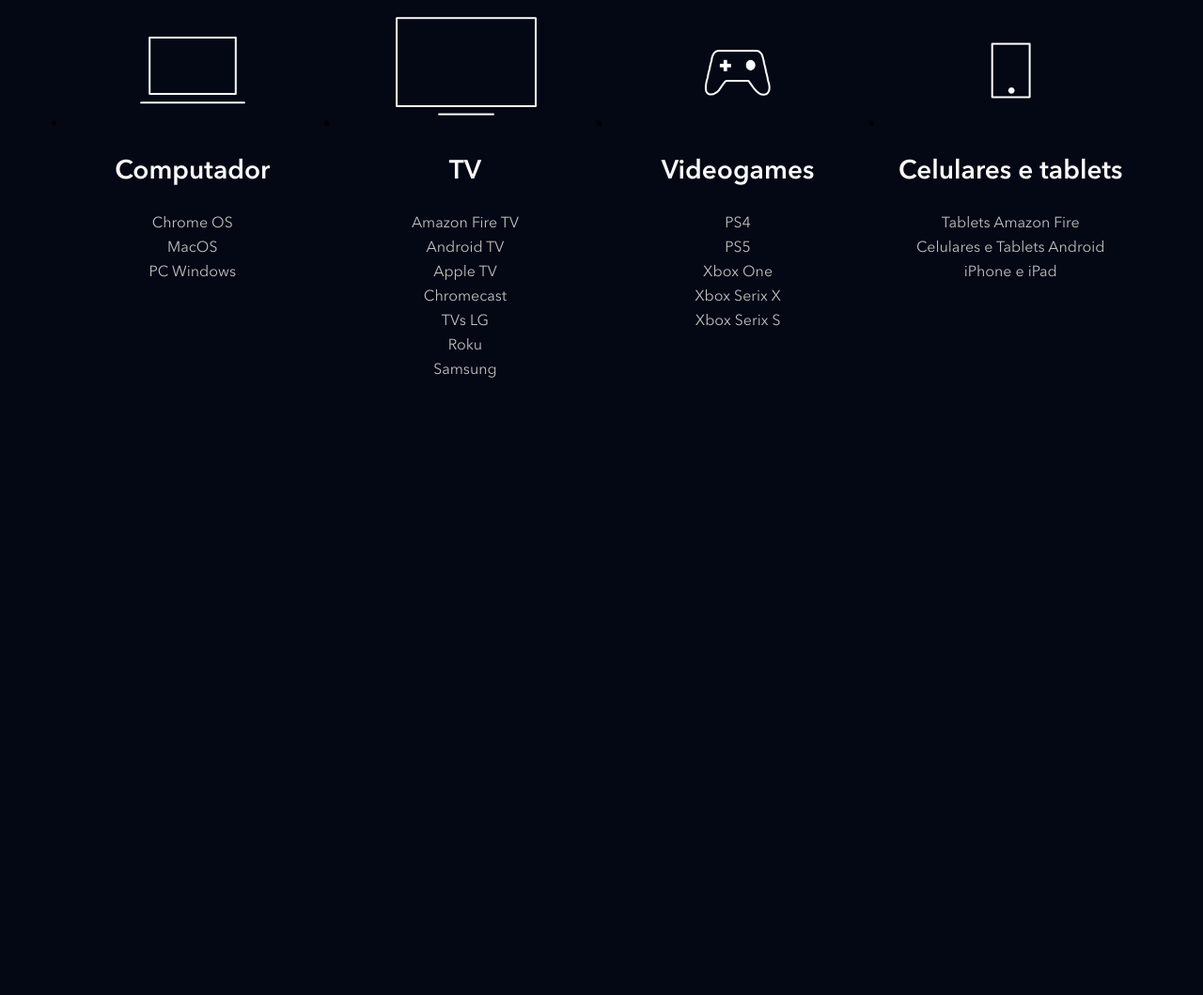
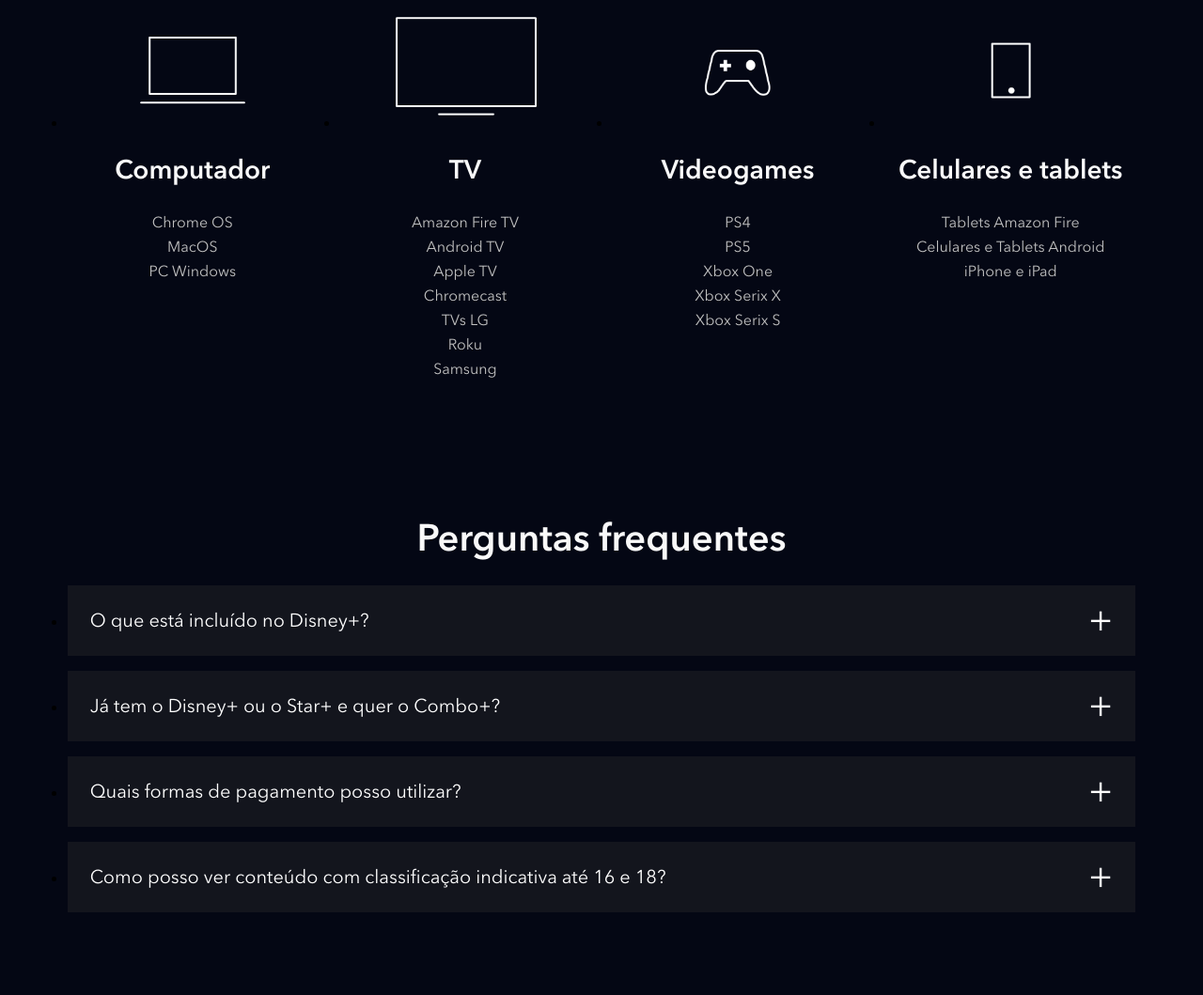
Before and after one commit to Gonteejo/clone_disneyplus, a website: page index.html in a window 1280 px wide. Shown: the part 3913-4972 px from the top of the page at 94% size. Before the commit the page ends 4390 px from the top, so only its background shows below. Drawn offline with nearby package versions, Linux system fonts and the light colour scheme; files that its build step writes are made by us from their sources; files whose address does not match are found by name.

Commit message:
Adiciona seção de perguntas frequentes com estilos e funcionalidades correspondentes

```diff
--- a/index.html
+++ b/index.html
@@ -215,6 +215,99 @@
             </li>
         </ul>
     </section>
+    <section class="faq">
+        <h2 class="title">
+            Perguntas frequentes
+        </h2>
+        <ul class="faq__questions">
+            <li class="faq__questions__item">
+                <div class="faq__questions__item__question" data-faq-question>
+                    O que está incluído no Disney+?
+                </div>
+                <div class="faq__questions__item__answer text--big">
+                    <p>O Disney+ oferece:</p>
+                    <ul>
+                        <li>
+                            <p>Experiência de entretenimento exclusiva.</p>
+                        </li>
+                        <li>
+                            <p>As melhores histórias da Disney, Pixar, Marvel, Star Wars e National Geographic, tudo em
+                                um só lugar.</p>
+                        </li>
+                        <li>
+                            <p>Downloads ilimitados em até 10 dispositivos compatíveis.</p>
+                        </li>
+                        <li>
+                            <p>Mais de 300 títulos em 4K UHD e HDR.</p>
+                        </li>
+                        <li>
+                            <p>A possibilidade de assistir em até 4 dispositivos compatíveis simultaneamente sem custo
+                                adicional.</p>
+                        </li>
+                        <li>
+                            <p>IMAX Enhanced: disponível para alguns títulos da Marvel em dispositivos compatíveis com o
+                                Disney+.</p>
+                        </li>
+                    </ul>
+                </div>
+            </li>
+            <li class="faq__questions__item">
+                <div class="faq__questions__item__question" data-faq-question>
+                    Já tem o Disney+ ou o Star+ e quer o Combo+?
+                </div>
+                <div class="faq__questions__item__answer text--big">
+                    <p>Ao assinar o Combo+:</p>
+                    <ul>
+                        <li>
+                            <p>O valor da sua assinatura existente será descontado do preço do
+                                Combo+.</p>
+                        </li>
+                        <li>
+                            <p>Se você assina o plano mensal, o valor que você paga mensalmente
+                                será descontado do preço do Combo+.</p>
+                        </li>
+                        <li>
+                            <p>Se você tem uma assinatura anual do Disney+ cobrada diretamente pelo
+                                Disney+, não é possível mudar para o Combo+ no momento. Entre em contato com o
+                                <a href="#">suporte do Disney+</a> para conhecer suas opções.
+                            </p>
+                        </li>
+                        <li>
+                            <p>Você vai receber um e-mail com os valores detalhados assim que
+                                finalizar o pagamento.</p>
+                        </li>
+                        <li>
+                            <p>Lembre-se: você pode cancelar a assinatura quando quiser.</p>
+                        </li>
+                    </ul>
+                    <p>No momento, apenas a assinatura mensal do Combo+ está disponível.</p>
+                </div>
+            </li>
+            <li class="faq__questions__item">
+                <div class="faq__questions__item__question" data-faq-question>
+                    Quais formas de pagamento posso utilizar?
+                </div>
+                <div class="faq__questions__item__answer text--big">
+                    <p>Você pode utilizar: cartão de débito, cartão de crédito, PayPal, Mercado Pago, e também empresas
+                        parceiras como Google Play Store, App Store da Apple; Mercado Livre e provedores locais de TV,
+                        telefonia e internet.</p>
+                </div>
+            </li>
+            <li class="faq__questions__item">
+                <div class="faq__questions__item__question" data-faq-question>
+                    Como posso ver conteúdo com classificação indicativa até 16 e 18?
+                </div>
+                <div class="faq__questions__item__answer text--big">
+                    <p>Para poder acessar o catálogo completo que inclui conteúdo com classificação indicativa até 16 e
+                        18, todos os usuários do Disney+ na América Latina devem atualizar as configurações de controle
+                        parental do perfil. É possível restringir o conteúdo de cada perfil e também adicionar um PIN de
+                        bloqueio. Os usuários que preferirem manter a configuração atual vão continuar aproveitando o
+                        Disney+ com a classificação indicativa até 14, podendo alterá-la a qualquer momento em "Editar
+                        Perfis".</p>
+                </div>
+            </li>
+        </ul>
+    </section>
     <script src="./src/main.js"></script>
 </body>
 
--- a/src/main.js
+++ b/src/main.js
@@ -1,6 +1,7 @@
 document.addEventListener('DOMContentLoaded', function(){
     const buttons = document.querySelectorAll('[data-tab-button]');
     const tabsContainer = document.querySelectorAll('[data-tab-id]');
+    const questions = document.querySelectorAll('[data-faq-question]');
 
     for (let i = 0; i < buttons.length; i++) {
         buttons[i].addEventListener('click', function(botao){
@@ -12,7 +13,19 @@
             botao.target.classList.add('shows__tabs__button--is-active')
         })
     }
+
+    for (let i = 0; i <questions.length; i++) {
+        questions[i].addEventListener('click', abreOuFechaResposta);
+    }
 })
+
+function abreOuFechaResposta(elemento) {
+    const classe = 'faq__questions__item--is-open';
+    console.log(elemento);
+    const elementoPai = elemento.target.parentNode;
+
+    elementoPai.classList.toggle(classe);
+}
 
 function removeBotaoAtivo() {
     const buttons = document.querySelectorAll('[data-tab-button]');
--- /dev/null
+++ b/src/styles/_faq.scss
@@ -0,0 +1,78 @@
+.faq {
+    padding: 5.6vw;
+
+    h2 {
+        text-align: center;
+        margin-bottom: 24px;
+    }
+
+    &__questions {
+        &__item {
+            background-color: #13151d;
+            margin-bottom: 16px;
+
+            &__question {
+                color: #FFF;
+                font-size: 20px;
+                padding: 24px;
+                display: block;
+                cursor: pointer;
+                position: relative;
+
+                &::after {
+                    content: '+';
+                    position: absolute;
+                    top: 0;
+                    right: 24px;
+                    height: 100%;
+                    display: flex;
+                    align-items: center;
+                    font-size: 40px;
+                }
+            }
+
+            &__answer {
+                height: 0;
+                overflow: hidden;
+                padding: 0 24px;
+                transition: height, 0.5s ease;
+
+                ul {
+                    padding: 0 40px;
+
+                    li {
+                        margin-bottom: 0;
+                        margin-top: 16px;
+                        list-style-type: disc;
+
+                        a {
+                            border: none;
+                            color: #f9f9f9;
+                            cursor: pointer;
+                            padding: 0;
+                            text-align: inherit;
+                        }
+
+                        &:last-of-type {
+                            margin-bottom: 16px;
+                        }
+                    }
+                }
+            }
+
+            &--is-open {
+                .faq__questions__item__question {
+                    &::after {
+                        content: "–";
+                    }
+                }
+
+                .faq__questions__item__answer {
+                    height: auto;
+                    padding-bottom: 24px;
+                    transition: height, 0.5s ease;
+                }
+            }
+        }
+    }
+}
--- a/src/styles/main.scss
+++ b/src/styles/main.scss
@@ -3,6 +3,7 @@
 @use 'shows';
 @use 'plans';
 @use 'available-devices';
+@use 'faq';
 
 @font-face {
     font-family: Avenir;
```
